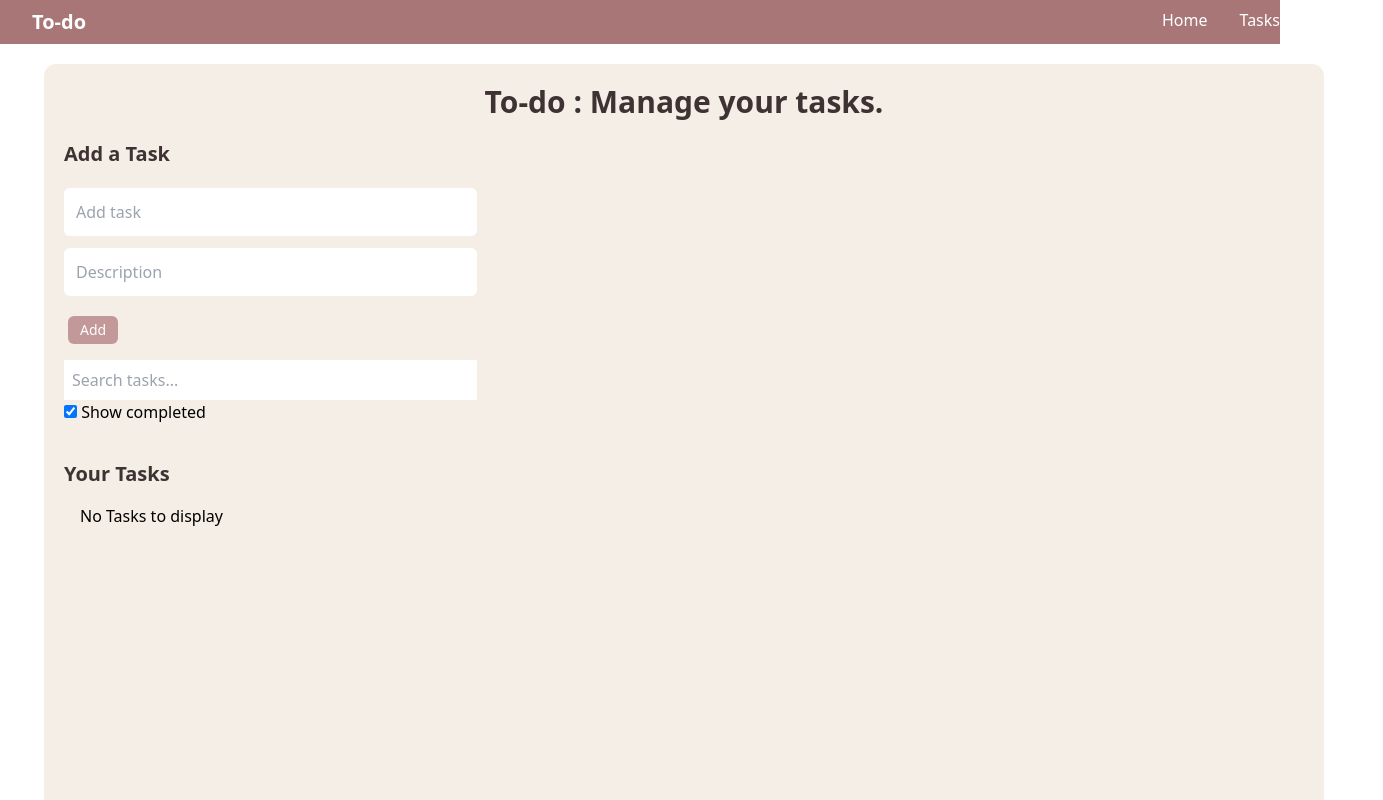
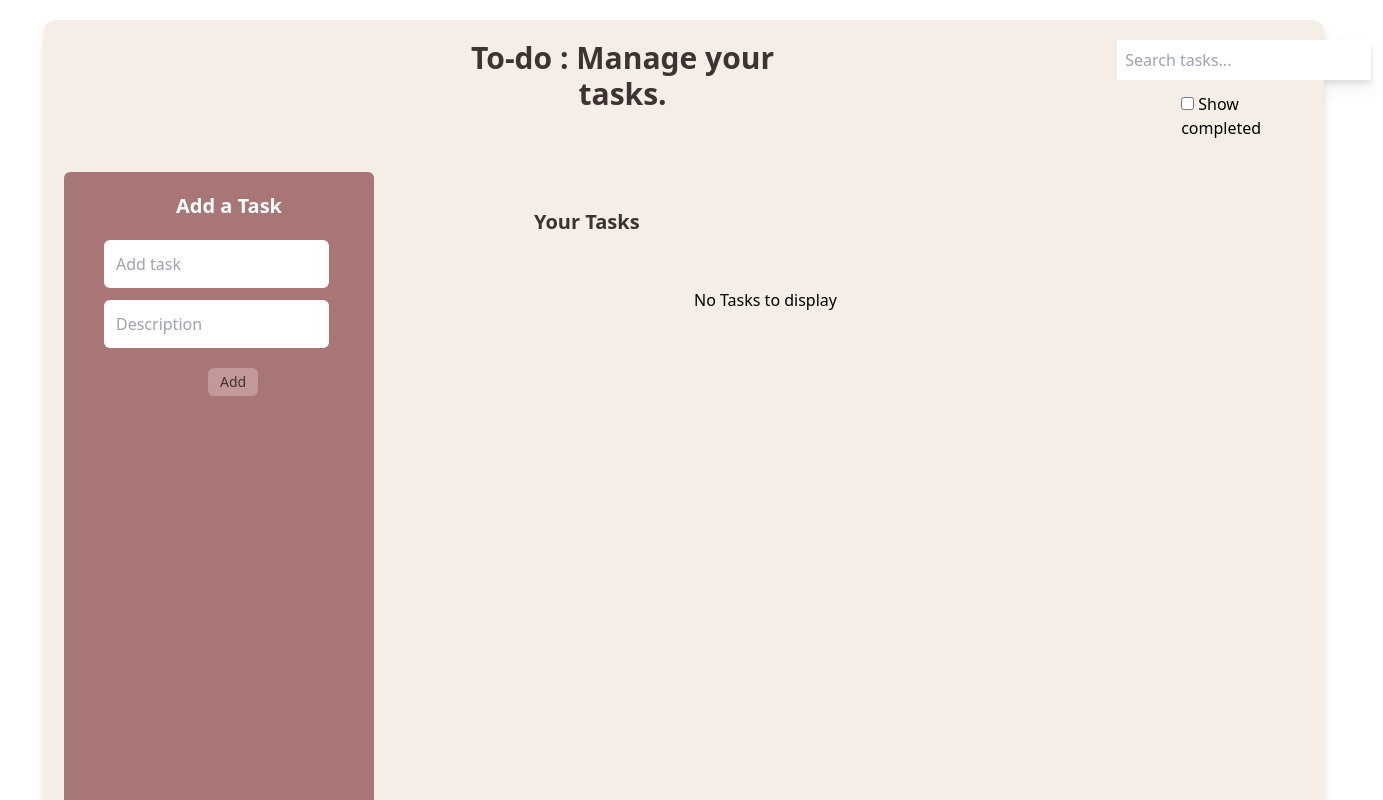
Before and after one commit to dhruvi6071/to-do-list, a React (Vite) app in the folder to-do/: page / in a window 1280 px wide. Shown: the top 800 px of the page, 1383 px wide, since content can reach past the window. Built offline with nearby package versions, Linux system fonts and the light colour scheme.

Commit message:
final-style-commit

```diff
--- a/to-do/src/App.jsx
+++ b/to-do/src/App.jsx
@@ -14,7 +14,7 @@ function App() {
   const [task, setTask] = useState("");
   const [description, setDescription] = useState("");
   const [addedTasks, setAddedTasks] = useState([]);
-  const [showFinish, setShowFinish] = useState(true);
+  const [showFinish, setShowFinish] = useState(false);
   const [isEdit, setIsEdit] = useState(false);
   const [eventId, setEventId] = useState(null);
   const [expandedTask, setExpandedTask] = useState(null);
@@ -109,11 +109,23 @@ function App() {
 
   return (
     <>
-      <Navbar />
-      <div className="container mx-11 my-5 rounded-xl p-5 bg-violet min-h-screen">
-        <div className="font-bold text-center text-3xl text-brown">
-          To-do : Manage your tasks.
+      {/* <Navbar /> */}
+      <div className="container mx-11 my-5 rounded-xl p-5 bg-violet min-h-screen drop-shadow-lg">
+        <div className="inline-flex">
+          <div className="font-bold text-center text-3xl text-brown ml-96">To-do : Manage your tasks.</div>
+
+          <div >
+            <SearchBar
+              searchTask={searchTask}
+              handleSearchChange={handleSearchChange}
+              toggleFinish={toggleFinish}
+              showFinish={showFinish}
+
+            />
           </div>
+        </div>
+        <div className="h-screen my-8 flex gap-8">
+          <div className="bg-pink w-1/4 rounded-md">
             <TaskInput
               task={task}
               description={description}
@@ -122,13 +134,17 @@ function App() {
               handleAddOrSave={handleAddOrSave}
               isEdit={isEdit}
             />
-        <SearchBar
-          searchTask={searchTask}
-          handleSearchChange={handleSearchChange}
-          toggleFinish={toggleFinish}
-          showFinish={showFinish}
-        />
-        <h2 className="text-xl font-semibold mt-9 mb-2 text-brown">Your Tasks</h2>
+          </div>
+          <div className="inline-block">
+            <div className="inline-flex justify-center">
+              <div className="">
+                <h2 className="text-xl font-semibold mt-9 mb-9 ml-32  text-brown">
+                  Your Tasks
+                </h2>
+              </div>
+              <div className=""></div>
+            </div>
+            <div>
               <TaskList
                 filteredTasks={filteredTasks}
                 handleCheckBox={handleCheckBox}
@@ -139,6 +155,9 @@ function App() {
                 showFinish={showFinish}
               />
             </div>
+          </div>
+        </div>
+      </div>
     </>
   );
 }
--- a/to-do/src/component/DescriptionField.jsx
+++ b/to-do/src/component/DescriptionField.jsx
@@ -3,13 +3,13 @@ import React from "react";
 
 function DescriptionField({ description, handleChangeDescription }) {
   return (
-    <div className="mt-3">
+    <div className="mt-3 ml-10">
       <input
         onChange={handleChangeDescription}
         value={description}
         type="text"
         placeholder="Description"
-        className="w-1/3 p-3 rounded-md"
+        className="w-10/12 p-3 rounded-md"
       />
     </div>
   );
--- a/to-do/src/component/NoTask.jsx
+++ b/to-do/src/component/NoTask.jsx
@@ -1,7 +1,7 @@
 import React from "react";
 
 function NoTasksMessage() {
-  return <div className="m-4">No Tasks to display</div>;
+  return <div className="m-4 ml-72">No Tasks to display</div>;
 }
 
 export default NoTasksMessage;
--- a/to-do/src/component/SearchInput.jsx
+++ b/to-do/src/component/SearchInput.jsx
@@ -3,13 +3,15 @@ import React from "react";
 
 function SearchInput({ searchTask, handleSearchChange }) {
   return (
+    <div className="w-9/12">
     <input
       onChange={handleSearchChange}
       value={searchTask}
       type="text"
       placeholder="Search tasks..."
-      className="w-1/3 p-2"
+      className="w-8/12 p-2 mr-3 ml-80"
     />
+    </div>
   );
 }
 
--- a/to-do/src/component/SearchItem.jsx
+++ b/to-do/src/component/SearchItem.jsx
@@ -5,7 +5,7 @@ import ToggleFinish from "./ToggleFinish";
 
 function SearchBar({ searchTask, handleSearchChange, toggleFinish, showFinish }) {
   return (
-    <div className="my-4">
+    <div className="">
       <SearchInput searchTask={searchTask} handleSearchChange={handleSearchChange} />
       <ToggleFinish toggleFinish={toggleFinish} showFinish={showFinish} />
     </div>
--- a/to-do/src/component/SubmitButtion.jsx
+++ b/to-do/src/component/SubmitButtion.jsx
@@ -6,7 +6,7 @@ function SubmitButton({ handleAddOrSave, task, isEdit }) {
     <button
       onClick={handleAddOrSave}
       disabled={task.length < 3}
-      className="bg-pink hover:bg-hoverpink p-3 py-1 text-white text-sm rounded-md mx-7 disabled:bg-disable mt-5 ml-1"
+      className="bg-violet hover:bg-disable p-3 py-1 text-brown text-sm rounded-md mx-7 disabled:bg-disable mt-5 ml-36"
     >
       {isEdit ? "Save" : "Add"}
     </button>
--- a/to-do/src/component/TaskButton.jsx
+++ b/to-do/src/component/TaskButton.jsx
@@ -2,16 +2,16 @@ import React from "react";
 
 function TaskButtons({ item, handleEdit, handleDelete }) {
   return (
-    <div className="buttons flex">
+    <div className="buttons justify-between flex">
       <button
         onClick={() => handleEdit(item.id)}
-        className="bg-pink hover:bg-hoverpink p-3 py-1 text-white text-sm rounded-md mx-2"
+        className="bg-pink hover:bg-hoverpink p-3 py-1 text-white text-sm rounded-md ml-52"
       >
         Edit
       </button>
       <button
         onClick={() => handleDelete(item.id)}
-        className="bg-pink hover:bg-hoverpink p-3 py-1 text-white text-sm rounded-md mx-2"
+        className="bg-pink hover:bg-hoverpink p-3 py-1 text-white text-sm rounded-md mx-2 "
       >
         Delete
       </button>
--- a/to-do/src/component/TaskCheckBox.jsx
+++ b/to-do/src/component/TaskCheckBox.jsx
@@ -2,6 +2,7 @@ import React from "react";
 
 function TaskCheckbox({ item, handleCheckBox }) {
   return (
+
     <input
       name={item.id}
       onChange={handleCheckBox}
--- a/to-do/src/component/TaskField.jsx
+++ b/to-do/src/component/TaskField.jsx
@@ -3,13 +3,13 @@ import React from "react";
 
 function TaskField({ task, handleChangeTask }) {
   return (
-    <div>
+    <div className="ml-10">
       <input
         onChange={handleChangeTask}
         value={task}
         type="text"
         placeholder="Add task"
-        className="w-1/3 p-3 rounded-md"
+        className="w-10/12 p-3 rounded-md "
       />
     </div>
   );
--- a/to-do/src/component/TaskItem.jsx
+++ b/to-do/src/component/TaskItem.jsx
@@ -7,7 +7,7 @@ import TaskDetails from "./TaskDetail";
 function TaskItem({ item, handleCheckBox, handleEdit, handleDelete, toggleExpand, expandedTask }) {
   return (
     <>
-      <div className="todo flex justify-between my-2">
+      <div className="todo justify-between flex ml-3 mr-28 my-2">
         <div className="flex gap-3">
           <TaskCheckbox item={item} handleCheckBox={handleCheckBox} />
           <TaskContent item={item} toggleExpand={toggleExpand} expandedTask={expandedTask} />
--- a/to-do/src/component/TaskTitle.jsx
+++ b/to-do/src/component/TaskTitle.jsx
@@ -2,7 +2,7 @@
 import React from "react";
 
 function TaskTitle() {
-  return <h2 className="text-xl font-semibold my-5 text-brown">Add a Task</h2>;
+  return <h2 className="text-xl font-semibold my-5 text-white ml-28">Add a Task</h2>;
 }
 
 export default TaskTitle;
--- a/to-do/src/component/ToggleFinish.jsx
+++ b/to-do/src/component/ToggleFinish.jsx
@@ -3,7 +3,7 @@ import React from "react";
 
 function ToggleFinish({ toggleFinish, showFinish }) {
   return (
-    <div>
+    <div className="ml-96 mt-3">
       <input onChange={toggleFinish} type="checkbox" checked={showFinish} />
       <label> Show completed</label>
     </div>
```
Lines whose indentation alone changed are shown as unchanged.
